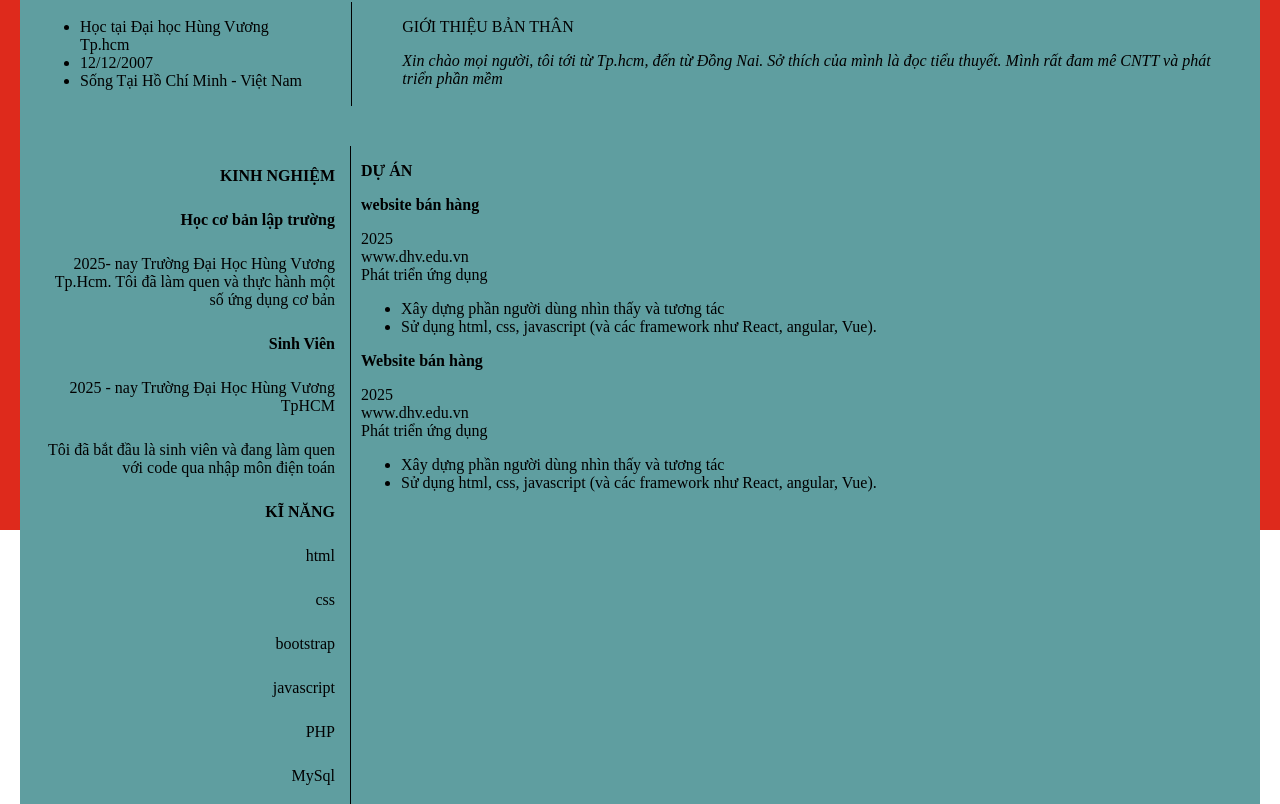
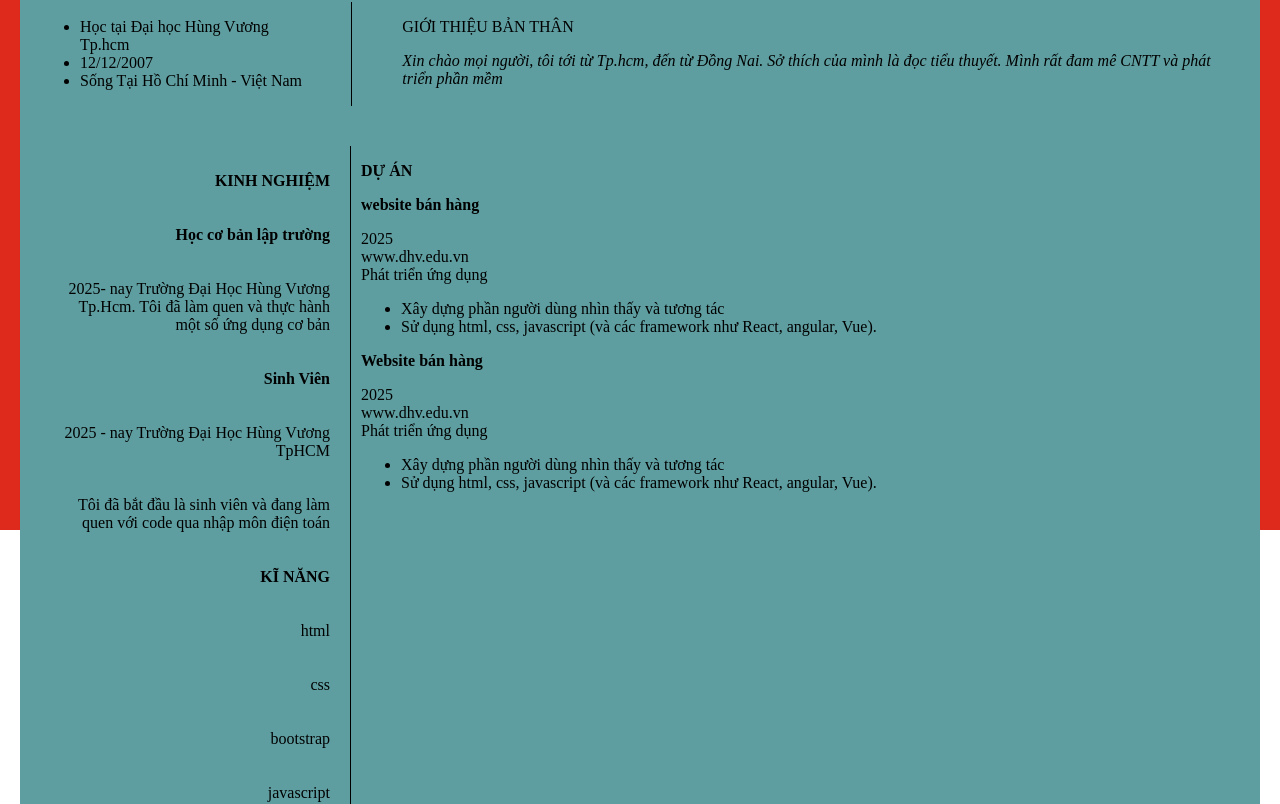
Before and after one commit to ngonhattruong489-blip/DHV_2505CT, a website: page index.html in a window 1280 px wide. Shown: the part 391-1195 px from the top of the page. Drawn offline with Linux system fonts and the light colour scheme.

Commit message:
DongBo 7_11

```diff
--- a/index.html
+++ b/index.html
@@ -13,12 +13,12 @@
         border-radius: 50%;
         text-align: center;
       }
-      .Duan{
+      .KinhNghiem{
+        text-align:right;
+        padding: 10px;
+      }
+      .DuAn{
         text-align:left;
-      }
-      .kinhnghiem{
-        text-align:right;
-        padding: 5px;
       }
     </style>
   </head>
@@ -127,19 +127,19 @@
 
 
       <div id="kinhnghiem" style="background-color: cadetblue; max-width: 1200px; margin: 0 auto; padding: 20px; display: flex; flex-direction: row;">
-      <div style="width:300px; padding-right: 10px;"><p class="kinhnghiem"><b>KINH NGHIỆM</b></p>
-        <p class="kinhnghiem"><b>Học cơ bản lập trường</b></p>
-        <p class="kinhnghiem"> 2025- nay Trường Đại Học Hùng Vương Tp.Hcm. Tôi đã làm quen và thực hành một số ứng dụng cơ bản</p>
-        <p class="kinhnghiem"><b>Sinh Viên</b></p>
-        <p class="kinhnghiem"> 2025 - nay Trường Đại Học Hùng Vương TpHCM</p>
-        <p class="kinhnghiem"> Tôi đã bắt đầu là sinh viên và đang làm quen với code qua nhập môn điện toán</p>
-        <p class="kinhnghiem"><b>KĨ NĂNG</b></p>
-        <p class="kinhnghiem">html</p>
-        <p class="kinhnghiem">css</p>
-        <p class="kinhnghiem">bootstrap</p>
-        <p class="kinhnghiem">javascript</p>
-        <p class="kinhnghiem">PHP</p>
-        <p class="kinhnghiem">MySql</p>
+      <div style="width:300px; padding-right: 10px;"><p class="KinhNghiem"><b>KINH NGHIỆM</b></p>
+        <p class="KinhNghiem"><b>Học cơ bản lập trường</b></p>
+        <p class="KinhNghiem"> 2025- nay Trường Đại Học Hùng Vương Tp.Hcm. Tôi đã làm quen và thực hành một số ứng dụng cơ bản</p>
+        <p class="KinhNghiem"><b>Sinh Viên</b></p>
+        <p class="KinhNghiem"> 2025 - nay Trường Đại Học Hùng Vương TpHCM</p>
+        <p class="KinhNghiem"> Tôi đã bắt đầu là sinh viên và đang làm quen với code qua nhập môn điện toán</p>
+        <p class="KinhNghiem"><b>KĨ NĂNG</b></p>
+        <p class="KinhNghiem">html</p>
+        <p class="KinhNghiem">css</p>
+        <p class="KinhNghiem">bootstrap</p>
+        <p class="KinhNghiem">javascript</p>
+        <p class="KinhNghiem">PHP</p>
+        <p class="KinhNghiem">MySql</p>
       </div>
       <div style="padding-left: 10px; border-left: 1px solid #000">
         <p class="Duan"><b> DỰ ÁN</b></p>
```
